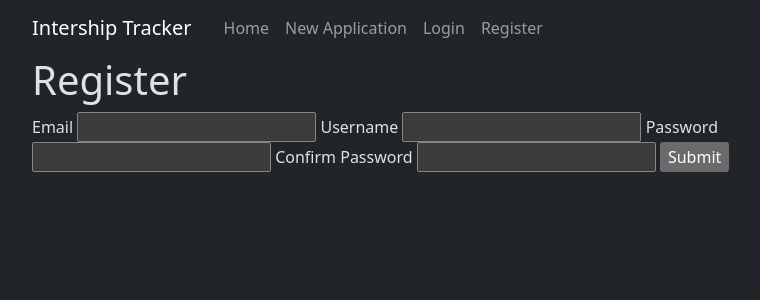
After one commit to shan9581/internship-tracker, a Flask app: page /register in a window 1280 px wide. The commit adds this page. Shown: the top 300 px of the page, without its empty margins (50-810 px from the left). Run offline with Flask 3, Linux system fonts and the light colour scheme.

Commit message:
adding auth log in, log out and register routes and templates

```diff
--- a/mainProject/forms.py
+++ b/mainProject/forms.py
@@ -1,6 +1,8 @@
 from flask_wtf import FlaskForm
-from wtforms import StringField, TextAreaField, SubmitField
-from wtforms.validators import DataRequired, Length, Optional
+from wtforms import StringField, TextAreaField, SubmitField, PasswordField, BooleanField
+from wtforms.validators import DataRequired, Length, Optional, Email, EqualTo, ValidationError
+from mainProject.models import User
+
 
 class ApplicationForm(FlaskForm):
     company_name = StringField('Company', validators=[DataRequired(), Length(max=100)])
@@ -11,3 +13,32 @@ class ApplicationForm(FlaskForm):
 
 
     submit = SubmitField('Submit')
+
+
+
+class RegisterForm(FlaskForm):
+    email = StringField('Email', validators=[DataRequired(), Length(max=100), Email()])
+    username = StringField('Username', validators=[DataRequired(), Length(max=20, min=3)])
+    password = PasswordField('Password', validators=[DataRequired(), Length(max=100, min=8)])
+    confirm_password = PasswordField('Confirm Password', validators=[DataRequired(), Length(max=100,min=2), EqualTo('password')])
+
+    def validate_username(self,username):
+        user = User.query.filter_by(username=username.data).first()
+        if user:
+            raise ValidationError('That username is taken. Please choose another')
+
+    def validate_email(self,email):
+            user = User.query.filter_by(email=email.data).first()
+            if user:
+                raise ValidationError('That email is taken. Please choose another')
+
+
+    submit = SubmitField('Submit')
+
+
+class LoginForm(FlaskForm):
+    email = StringField('Email', validators=[DataRequired(), Length(max=100), Email()])
+    password = PasswordField('Password', validators=[DataRequired(), Length(max=100)])
+    remember = BooleanField('Remember Me', validators = [Optional()])
+
+    submit = SubmitField('Submit')
--- a/mainProject/routes.py
+++ b/mainProject/routes.py
@@ -1,7 +1,9 @@
-from mainProject import app, db
+from mainProject import app, db, bcrypt
 from flask import render_template,  url_for, redirect, request, flash
-from mainProject.models import InternshipApplication
-from mainProject.forms import ApplicationForm
+from mainProject.models import InternshipApplication, User
+from mainProject.forms import ApplicationForm, RegisterForm, LoginForm
+from flask_login import current_user,login_user,logout_user
+
 
 @app.route("/")
 def home():
@@ -65,3 +67,50 @@ def delete_application(application_id):
 
     flash('Application Deleted!!','success')
     return redirect(url_for('home'))
+
+
+@app.route("/register", methods = ['GET', 'POST'])
+def register():
+    if current_user.is_authenticated:
+        return redirect(url_for('home'))
+    form = RegisterForm()
+
+
+    if form.validate_on_submit():
+        hashed_password = bcrypt.generate_password_hash(form.password.data).decode('utf-8')
+        user = User(username=form.username.data, email=form.email.data,password=hashed_password )
+        db.session.add(user)
+        db.session.commit()
+        flash('Account created!!','success')
+        return redirect(url_for('login'))
+
+
+    return render_template('register.html', title = 'Register', form = form)
+
+
+
+@app.route("/login", methods = ['GET', 'POST'])
+def login():
+    if current_user.is_authenticated:
+        return redirect(url_for('home'))
+    form = LoginForm()
+
+
+    if form.validate_on_submit():
+        user = User.query.filter_by(email=form.email.data).first()
+        if user and bcrypt.check_password_hash(user.password,form.password.data):
+            login_user(user,remember=form.remember.data)
+            flash('Login Successful!!','success')
+            return redirect(url_for('home'))
+        else:
+            flash('Login unsuccessful. Please check email and password','danger')
+
+
+
+    return render_template('login.html', title = 'Login', form = form)
+
+
+@app.route("/logout")
+def logout():
+    logout_user()
+    return redirect(url_for('home'))
--- a/mainProject/templates/layout.html
+++ b/mainProject/templates/layout.html
@@ -26,6 +26,12 @@
                         <div class="navbar-nav me-auto">
                             <a class="nav-item nav-link" href="{{url_for('home')}}">Home</a>
                             <a class="nav-item nav-link" href="{{url_for('new_application')}}">New Application</a>
+                            {% if current_user.is_authenticated %}
+                                <a class="nav-item nav-link" href="{{ url_for('logout') }}">Logout</a>
+                            {% else %}
+                                <a class="nav-item nav-link" href="{{ url_for('login') }}">Login</a>
+                                <a class="nav-item nav-link" href="{{ url_for('register') }}">Register</a>
+{% endif %}
                         </div>
 
                     </div>
--- /dev/null
+++ b/mainProject/templates/register.html
@@ -0,0 +1,27 @@
+{% extends "layout.html" %}
+{% block content %}
+    <h1> Register</h1>
+    <form method="POST" action="">
+        {{form.hidden_tag()}}
+
+        {{form.email.label}}
+        {{form.email()}}
+
+        {{form.username.label}}
+        {{form.username()}}
+
+        {{form.password.label}}
+        {{form.password()}}
+
+
+
+        {{form.confirm_password.label}}
+        {{form.confirm_password()}}
+
+
+        {{form.submit()}}
+
+    </form>
+
+
+{% endblock%}
--- a/requirements.txt
+++ b/requirements.txt
@@ -1,9 +1,12 @@
+bcrypt==5.0.0
 blinker==1.9.0
 click==8.4.2
 colorama==0.4.6
 dnspython==2.8.0
 email-validator==2.3.0
 Flask==3.1.3
+Flask-Bcrypt==1.0.1
+Flask-Login==0.6.3
 Flask-SQLAlchemy==3.1.1
 Flask-WTF==1.3.0
 greenlet==3.5.4
```
Also changed, not shown: mainProject/__init__.py (+7 -0 lines), mainProject/models.py (+15 -2 lines), mainProject/templates/login.html (added, +20 -0 lines).
